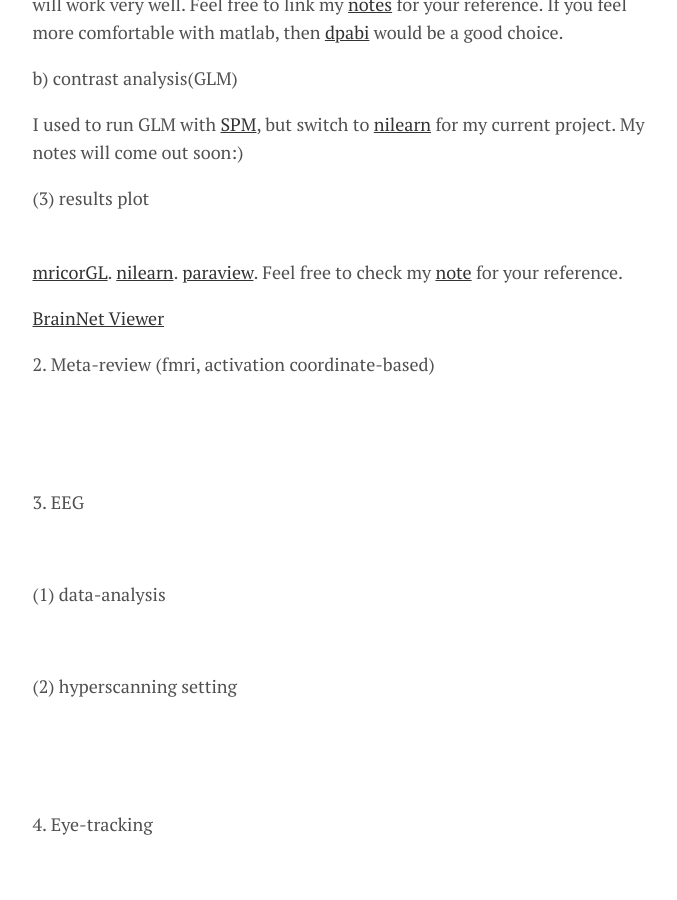
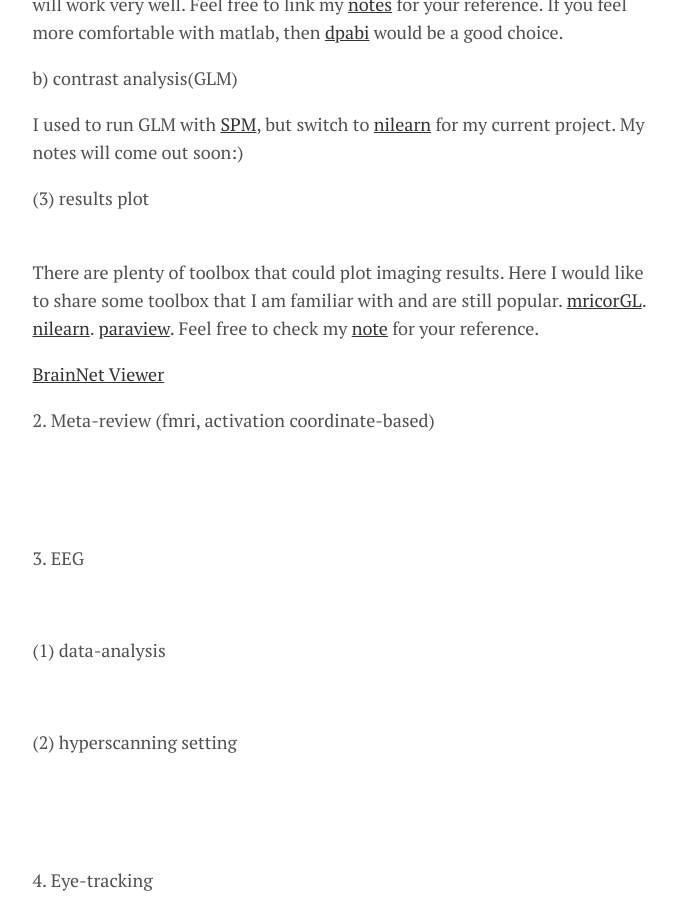
Before and after one commit to wu-shuyi/wu-shuyi.github.io, a Jekyll site: the page built from menu/learning resources.md, in a window 1280 px wide and 900 px high, scrolled down 2782 px. Shown: the whole window, without its empty margins (300-977 px from the left). Built offline with Jekyll 4.4.1, drawn with Linux system fonts in a browser that asks for light colours.

Commit message:
Update learning resources.md

```diff
--- a/menu/learning resources.md
+++ b/menu/learning resources.md
@@ -70,6 +70,7 @@ If you feel more comfortable with matlab, then [dpabi](http://rfmri.org/DPABI) w
 I used to run GLM with [SPM](https://www.fil.ion.ucl.ac.uk/spm/course/slides23-oct/), but switch to [nilearn](https://nilearn.github.io/stable/index.html) for my current project. My notes will come out soon:) <br>
 
 <font size="4">(3) results plot </font> <br>
+There are plenty of toolbox that could plot imaging results. Here I would like to share some toolbox that I am familiar with and are still popular.
 [mricorGL](https://www.nitrc.org/projects/mricrogl).
 [nilearn](https://nilearn.github.io/stable/plotting/index.html).
 [paraview](https://docs.paraview.org/en/latest/). Feel free to check my [note](https://www.notion.so/ParaView-for-plotting-cluster-activation-4c6d74afee8640649330c83957a6ffec?pvs=4) for your reference.
```
